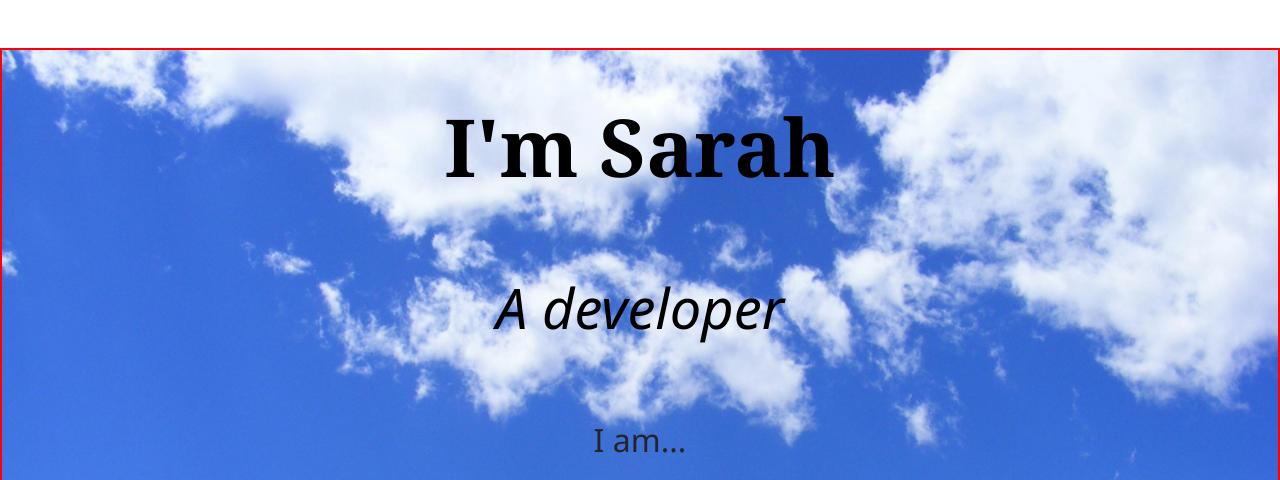
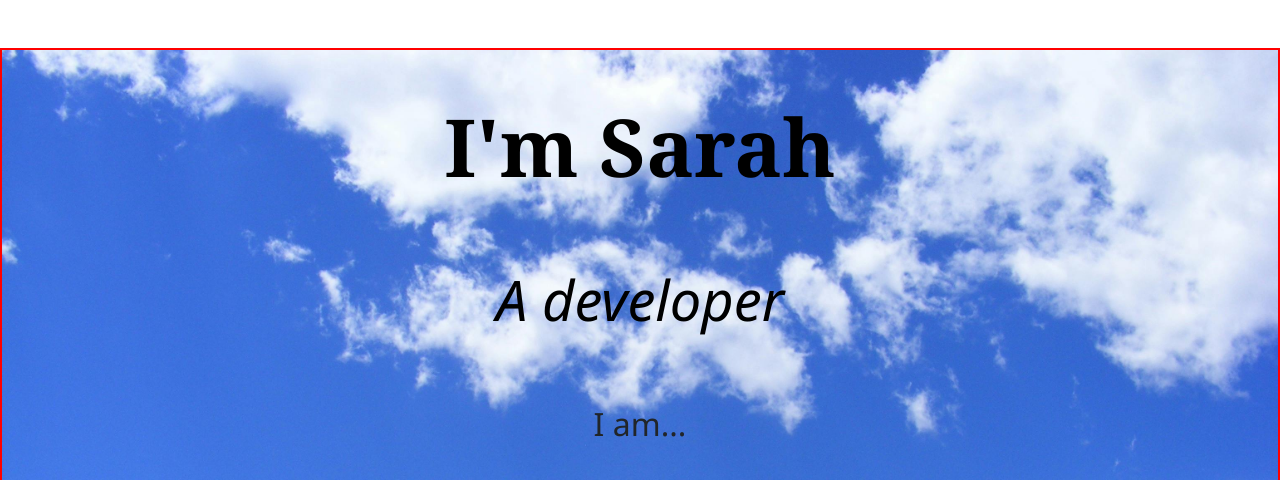
Before and after one commit to SarahBiscuit/Udemy-Course---Capstone-Project-Two---personal-Website, a plain HTML site: page index.html in a window 1280 px wide. Shown: the top 480 px of the page. Drawn offline with nearby package versions, Linux system fonts and the light colour scheme.

Commit message:
Update styles.css

```diff
--- a/styles.css
+++ b/styles.css
@@ -39,3 +39,12 @@ h1 {
 .introImage {
     width: 90%;
 }
+
+.container-fluid {
+    padding: 0;
+    margin: 0;
+}
+
+h1, h2 {
+    margin: 0;
+}
```
